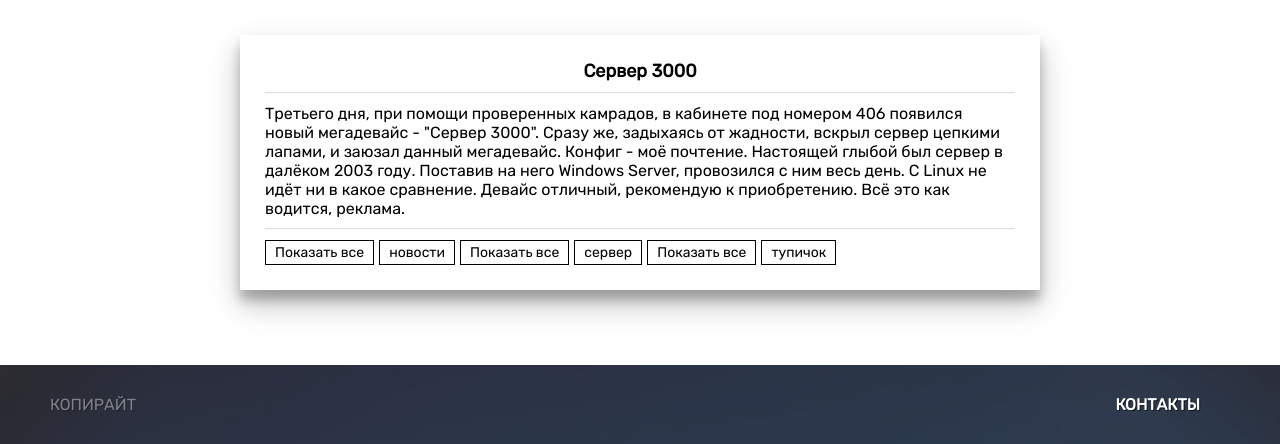
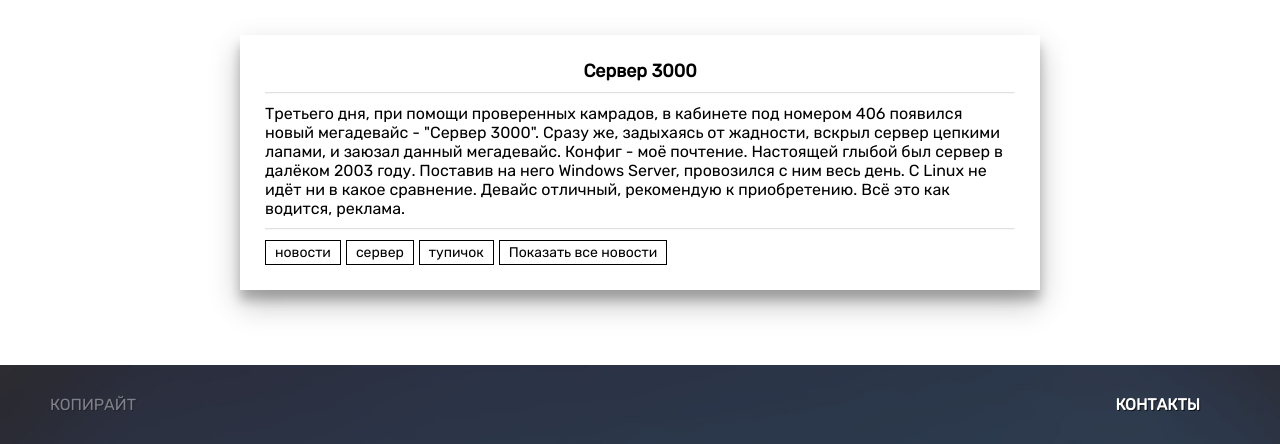
Before and after one commit to ilya5006/teacherSite, a PHP site: the page made by news.php in a window 1280 px wide. Shown: the part 357-801 px from the top of the page. Run offline with PHP 8.4, Linux system fonts and the light colour scheme; data comes from the database, SQL or seed files in the repository.

Commit message:
bug fix + hover

```diff
--- a/css/index.css
+++ b/css/index.css
@@ -213,12 +213,21 @@ header .content .nav ul li a, header .content .nav .logo, header .content .text
     width: 155px;
     margin: 1%;
 
+    transition: 0.4s all;
+
     background-image: url("../img/temp_bumaga.jpg");
     background-repeat: no-repeat;
     background-size: contain;
     box-shadow: 0 1px 3px rgba(0,0,0,0.12), 0 1px 2px rgba(0,0,0,0.24);
 
     flex-grow: 1;
+}
+
+#block_two .content .item:hover
+{
+    transform: scale(1.05);
+
+    box-shadow: 0 2px 4px rgba(0,0,0,0.12), 0 2px 3px rgba(0,0,0,0.24);
 }
 
 #block_three .content
@@ -229,6 +238,7 @@ header .content .nav ul li a, header .content .nav .logo, header .content .text
     flex-flow: column nowrap;
     justify-content: center;
 }
+
 #block_three .content h2
 {
     font-size: 58px;
@@ -328,7 +338,7 @@ header .content .nav ul li a, header .content .nav .logo, header .content .text
     box-shadow: 0 1px 3px rgba(0,0,0,0.12), 0 1px 2px rgba(0,0,0,0.24);
 }
 
-#block_three .content a:hover
+#block_three .content a:hover:not(.post_tag)
 {
     transform: scale(1.05);
 
@@ -352,6 +362,7 @@ footer .content
     flex-flow: row wrap;
     justify-content: space-between;
 }
+
 footer .content a, footer .content p
 {
     text-align: center;
--- a/css/news.css
+++ b/css/news.css
@@ -26,6 +26,18 @@
     width: 800px;
 }
 
+#block_three .content .post_tag:hover
+{
+    transition: 0.3s all;
+}
+
+#block_three .content .post_tag:hover
+{
+    transform: scale(1.01);
+
+    box-shadow: 2px 2px 5px rgba(0,0,0,0.12);
+}
+
 @media screen and (max-width: 920px)
 {
     #block_three .content .post
--- a/news.php
+++ b/news.php
@@ -70,11 +70,11 @@ else
                             $tags = explode(', ', $postTags);
                             foreach ($tags as &$value)
                             {
-                                if (isset($_GET['tag']))
-                                {
-                                    echo '<a class="post_tag" href="./news.php"> Показать все </a>';
-                                }
                                 echo '<a class="post_tag" href="./news.php?tag='.$value.'"> '.$value.'</a>';
+                            }
+                            if (isset($_GET['tag']))
+                            {
+                                echo '<a class="post_tag" href="./news.php"> Показать все новости </a>';
                             }
                         ?>
                         </div>
```
